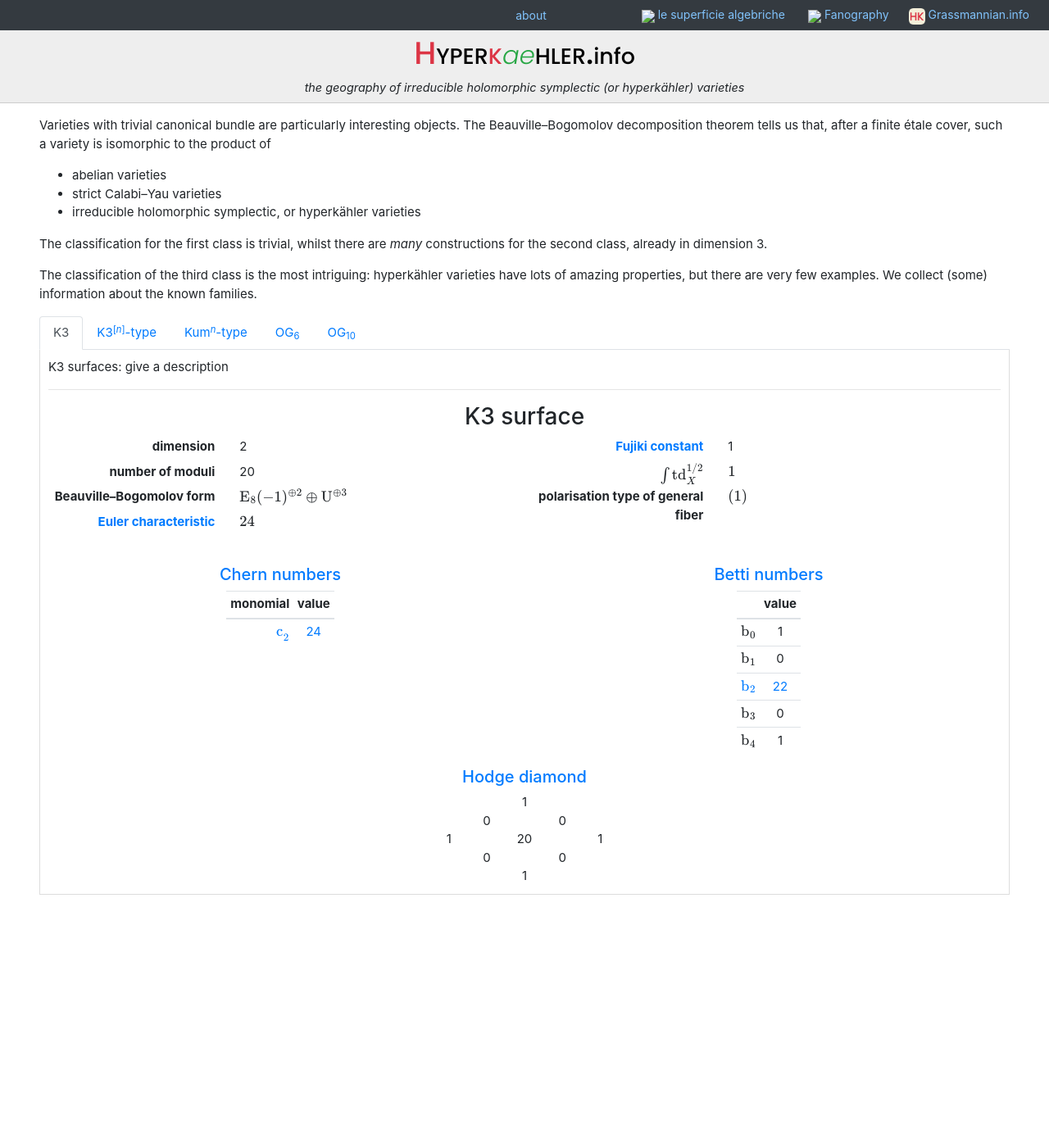
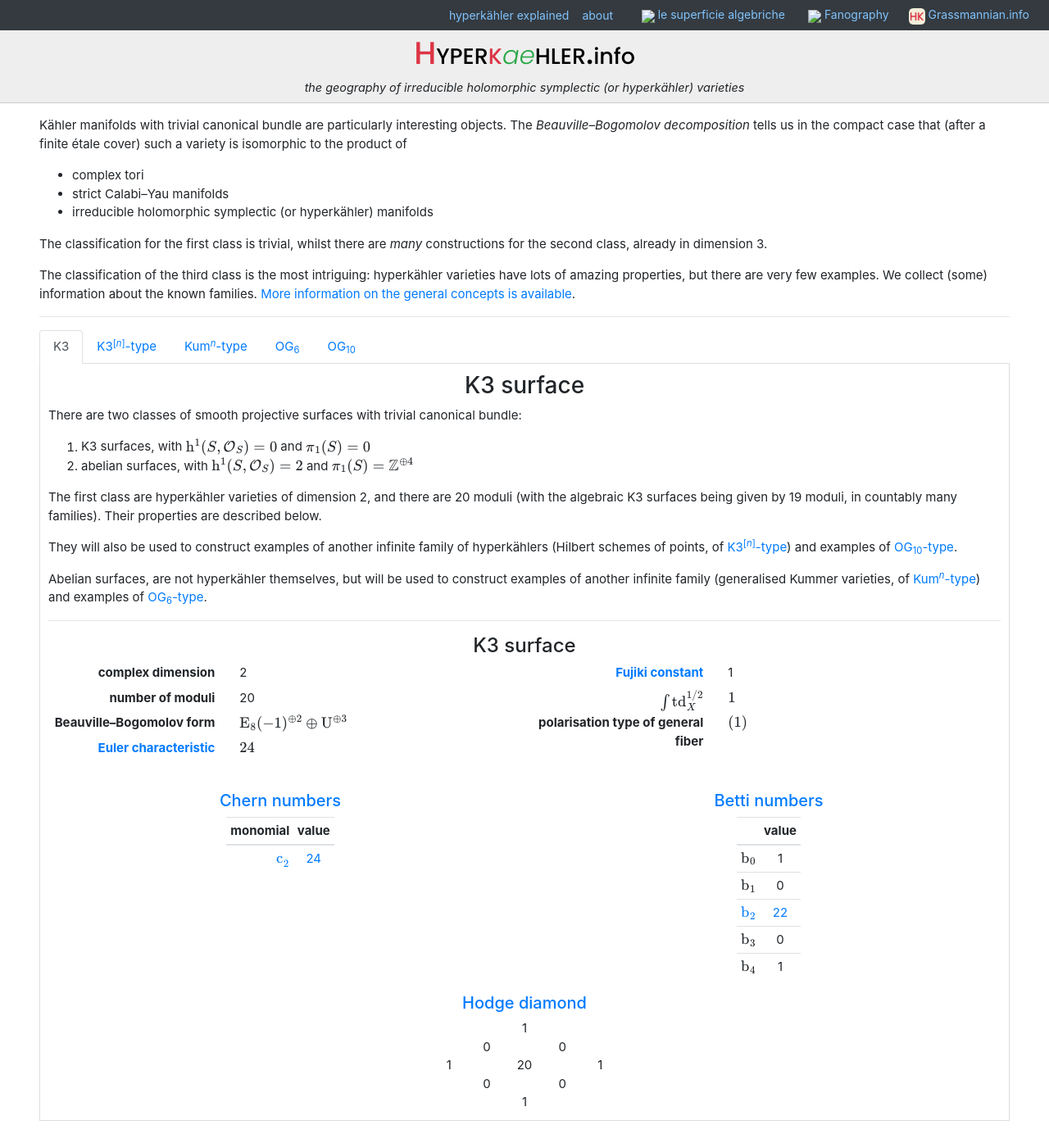
Before and after one commit to pbelmans/hyperkaehler-info, a Flask app: page / in a window 1280 px wide. Shown: the whole page at 82% size. Before the commit the page ends 1092 px from the top, so only its background shows below. Run offline with Flask 2, Linux system fonts and the light colour scheme; style sheets or scripts are compiled from the project's sources; parts of the project's set-up code (start-up, migrations or seed data) failed here and were passed over.

Commit message:
Adding descriptions, and improving interactivity with tabs navigation

```diff
--- a/application.py
+++ b/application.py
@@ -173,6 +173,9 @@ def index(): return render_template("index.html")
 @app.route("/about")
 def about(): return render_template("about.html")
 
+@app.route("/explained")
+def explained(): return render_template("explained.html")
+
 # specialised pages
 @app.route("/beauville-bogomolov")
 def beauville_bogomolov(): return render_template("beauville-bogomolov.html")
--- a/templates/betti.html
+++ b/templates/betti.html
@@ -6,4 +6,9 @@
 
 <p>Something something. Göttsche etc. Also for Hodge numbers.
 
+<p>Also include Salamon's relation: $2n$-dimensional hyperkähler has
+\[
+n\mathrm{b}_{2n}=2\sum_{j=1}^{2n}(-1)^j(3j^2-n)\mathrm{b}_{2n-j}(X)
+\]
+
 {% endblock %}
--- a/templates/bibliography.html
+++ b/templates/bibliography.html
@@ -10,7 +10,7 @@ which does cause some redundancies in the way you write a page...
 {% macro cite(keys, optional=False) %}
 {% if keys is string %}{% set keys = [keys] %}{% endif %}
 [
-{%- if optional -%}{{ optional }}, {% endif %}
+{%- if optional -%}{{ optional | safe }}, {% endif %}
 {% for key in keys %}<a href="#{{ key }}">{{ key }}</a>{% if not loop.last %}, {% endif %}{% endfor %}
 ]
 {% endmacro %}
--- a/templates/fujiki.html
+++ b/templates/fujiki.html
@@ -1,4 +1,5 @@
 {% extends "page.html" %}
+{% import "macros.html" as macros %}
 
 {% block title %}Fujiki constant{% endblock %}
 
--- a/templates/hodge.html
+++ b/templates/hodge.html
@@ -44,11 +44,11 @@
   \]
   -->
 
-  <dt>OG<sub>6</sub></dt>
+  <dt>{{ macros.OGsix() }}</dt>
   <dd class="ml-4">
   The Hodge numbers are computed in {{ bibliography.cite("MR3798592", "Theorem 1.1") }}.
 
-  <dt>OG<sub>10</sub></dt>
+  <dt>{{ macros.OGten() }}</dt>
   <dd class="ml-4">
   The Hodge numbers are computed in {{ bibliography.cite("1905.03217", "Theorem A") }}.
 </dl>
--- a/templates/index.html
+++ b/templates/index.html
@@ -1,19 +1,20 @@
 {% extends "page.html" %}
 {% import "macros.html" as macros %}
+{% import "bibliography.html" as bibliography %}
 
 {% block title %}Overview{% endblock %}
 
 {% block content %}
 
-<p>Varieties with trivial canonical bundle are particularly interesting objects. The Beauville&ndash;Bogomolov decomposition theorem tells us that, after a finite étale cover, such a variety is isomorphic to the product of
+<p>Kähler manifolds with trivial canonical bundle are particularly interesting objects. The <em>Beauville&ndash;Bogomolov decomposition</em> tells us in the compact case that (after a finite étale cover) such a variety is isomorphic to the product of
 <ul>
-  <li>abelian varieties
-  <li>strict Calabi&ndash;Yau varieties
-  <li>irreducible holomorphic symplectic, or hyperkähler varieties
+  <li>complex tori
+  <li>strict Calabi&ndash;Yau manifolds
+  <li>irreducible holomorphic symplectic (or hyperkähler) manifolds
 </ul>
 <p>The classification for the first class is trivial, whilst there are <em>many</em> constructions for the second class, already in dimension 3.
-<p>The classification of the third class is the most intriguing: hyperkähler varieties have lots of amazing properties, but there are very few examples. We collect (some) information about the known families.
-
+<p>The classification of the third class is the most intriguing: hyperkähler varieties have lots of amazing properties, but there are very few examples. We collect (some) information about the known families. <a href="/explained">More information on the general concepts is available</a>.
+<hr>
 <ul class="nav nav-tabs" id="table" role="tablist">
   <li class="nav-item" role="presentation"><a class="nav-link active" id="K3-tab" data-toggle="tab" href="#K3" role="tab" aria-controls="K3" aria-selected="true">K3</a></li>
   <li class="nav-item" role="presentation"><a class="nav-link" id="K3-n-tab" data-toggle="tab" href="#K3-n" role="tab" aria-controls="K3-n" aria-selected="false">{{ macros.K3n() }}-type</a></li>
@@ -24,7 +25,18 @@
 
 <div class="tab-content" id="table-content">
   <div class="tab-pane fade show active" id="K3" role="tabpanel" aria-labelledby="K3-tab">
-    K3 surfaces: give a description
+    <h3 class="text-center">K3 surface</h3>
+
+    <p>There are two classes of smooth projective surfaces with trivial canonical bundle:
+    <ol>
+      <li>K3 surfaces, with $\mathrm{h}^1(S,\mathcal{O}_S)=0$ and $\pi_1(S)=0$
+      <li>abelian surfaces, with $\mathrm{h}^1(S,\mathcal{O}_S)=2$ and $\pi_1(S)=\mathbb{Z}^{\oplus4}$
+    </ol>
+    <p>The first class are hyperkähler varieties of dimension 2, and there are 20 moduli (with the algebraic K3 surfaces being given by 19 moduli, in countably many families). Their properties are described below.
+
+    <p>They will also be used to construct examples of another infinite family of hyperkählers (Hilbert schemes of points, of <a class="tab-link" href="#K3-n">{{ macros.K3n("n") }}-type</a>) and examples of <a class="tab-link" href="#OG10">{{ macros.OGten() }}-type</a>.
+
+    <p>Abelian surfaces, are not hyperkähler themselves, but will be used to construct examples of another infinite family (generalised Kummer varieties, of <a class="tab-link" href="#Kum-n">{{ macros.Kumn("n") }}-type</a>) and examples of <a class="tab-link" href="#OG6">{{ macros.OGsix() }}-type</a>.
 
     <hr>
 
@@ -32,19 +44,28 @@
   </div>
 
   <div class="tab-pane fade" id="K3-n" role="tabpanel" aria-labelledby="K3-n-tab">
-    Hilbert schemes of points on K3 surfaces (and their deformations): give a description
+    <h3 class="text-center">{{ macros.K3n("n") }}-type</h3>
 
+    <p>The first examples of this type were constructed by Beauville in 1983 in {{ bibliography.cite("MR0730926", "&sect;6") }}, as Hilbert schemes of $n$ points on K3 surfaces, which explains their name.
+    <p>Other moduli spaces of sheaves on a K3 surface are, when smooth, also of this type (by Mukai, Göttsche, Huybrechts, O'Grady and finally Yoshioka), and give rise to deformations of Hilbert schemes of $n$ points.
+    <p class="alert alert-primary">expand this?</p>
+
+    <hr>
     <p><label for="K3-n-selector">value for <em>n</em> (2&ndash;10)</label>:
     <input type="number" id="K3-n-selector" name="K3-n-selector" min="2" max="10" value="2">
-    <hr>
 
     {% for i in range(2, 11) %}
       {{ macros.hyperkaehler(hyperkaehlers["K3-" + (i | string)]) }}
     {% endfor %}
+
+    {{ bibliography.references(["MR0730926"]) }}
   </div>
 
   <div class="tab-pane fade" id="Kum-n" role="tabpanel" aria-labelledby="Kumn-tab">
-    generalised Kummer varieties (and their deformations): give a description
+    <h3 class="text-center">{{ macros.Kumn("n") }}-type</h3>
+
+    <p>The first examples of this type were constructed by Beauville in 1983 in {{ bibliography.cite("MR0730926", "&sect;7") }}, as the fiber over 0 of the summation morphism $A^{[n+1]}\to A$ for an abelian surface $A$. For $n=1$ this becomes the Kummer surface of the abelian surface, which is a K3 surface, for $n\geq 2$ we obtain <em>generalised Kummer varieties</em>
+    <p class="alert alert-primary">expand this?</p>
 
     <p><label for="Kum-n-selector">value for <em>n</em> (2&ndash;10)</label>:
     <input type="number" id="Kum-n-selector" name="Kum-n-selector" min="2" max="10" value="2">
@@ -54,37 +75,80 @@
     {% for i in range(2, 11) %}
       {{ macros.hyperkaehler(hyperkaehlers["Kum-" + (i | string)]) }}
     {% endfor %}
+
+    {{ bibliography.references(["MR0730926"]) }}
   </div>
 
   <div class="tab-pane fade" id="OG6" role="tabpanel" aria-labelledby="OG6-tab">
-    O'Grady 6 (and their deformations): give a description
+    <h3 class="text-center">{{ macros.OGsix() }}-type</h3>
+
+    <p>The first example of this type was constructed by O'Grady in 2003 in {{ bibliography.cite("MR1966024") }}. It takes the Jacobian $J$ of a genus 2 curve as a principally polarised abelian variety, and considers a symplectic desingularisation of the moduli space of semistable sheaves with Mukai vector $(2,0,2)$ on the Jacobian (which is singular because the Mukai vector is divisible). There exists a locally trivial fibration over $J\times\widehat{J}$, and the fiber over $(0,0)$ is a new deformation type of hyperkähler varieties of dimension 6.
+
+    <p class="alert alert-primary">expand this?</p>
 
     <hr>
 
     {{ macros.hyperkaehler(hyperkaehlers["OG6"]) }}
+
+    {{ bibliography.references(["MR1966024"]) }}
   </div>
 
   <div class="tab-pane fade" id="OG10" role="tabpanel" aria-labelledby="OG10-tab">
-    O'Grady 10 (and their deformations): give a description
+    <h3 class="text-center">{{ macros.OGten() }}-type</h3>
+
+    <p>The first example of this type was constructed by O'Grady in 1999 in {{ bibliography.cite("MR1703077") }}. It takes a K3 surface and some polarisation on it, and considers a symplectic desingularisation of the moduli space of semistable sheaves with Mukai vector $(2,0,4)$ (which is singular because the Mukai vector is divisible). This is a new deformation type of hyperkähler varieties of dimension 10.
+
+    <p class="alert alert-primary">expand this?</p>
 
     <hr>
 
     {{ macros.hyperkaehler(hyperkaehlers["OG10"]) }}
+
+    {{ bibliography.references(["MR1703077"]) }}
   </div>
 </div>
 
 <script type="text/javascript">
+// hide all but the K3^[2] and Kum^2 in the tabs
 $("div[data-type^=K3-], div[data-type^=Kum-]").hide();
 $("div[data-type=K3-2], div[data-type=Kum-2").show();
 
+// selectors for the number of points in K3^[n] and Kum^n-type
 $("input#K3-n-selector").change(function() {
   $("div[data-type^=K3-]").hide();
   $("div[data-type^=K3-" + $(this).val() + "]").show();
 });
-
 $("input#Kum-n-selector").change(function() {
   $("div[data-type^=Kum-]").hide();
   $("div[data-type^=Kum-" + $(this).val() + "]").show();
+});
+
+// make a.tab-link work like a link to a different tab
+$("a.tab-link").click(function(e) {
+  $("a#" + e.currentTarget.href.split("#")[1] + "-tab").tab("show");
+});
+
+// make the tab-view on the frontpage remember the selected type
+$(document).ready(() => {
+  let url = location.href.replace(/\/$/, "");
+
+  if (location.hash) {
+    const hash = url.split("#");
+    $('ul#table a[href="#'+hash[1]+'"]').tab("show");
+    url = location.href.replace(/\/#/, "#");
+    history.replaceState(null, null, url);
+    setTimeout(() => {
+      $(window).scrollTop(0);
+    }, 400);
+  }
+
+  $('a[data-toggle="tab"]').on("click", function() {
+    let newUrl;
+    const hash = $(this).attr("href");
+    if (hash == "#K3") newUrl = url.split("#")[0];
+    else newUrl = url.split("#")[0] + hash;
+    history.replaceState(null, null, newUrl);
+  });
 });
 </script>
 
--- a/templates/macros.html
+++ b/templates/macros.html
@@ -6,12 +6,12 @@
 {% macro hyperkaehler(X) %}
 <div data-type="{{ X.key }}">
 
-<h3 class="text-center">{{ X.name | safe }}</h3>
+<h4 class="text-center">{{ X.name | safe }}</h4>
 
 <div class="row">
   <div class="col-md-6">
     <dl class="row basic">
-      <dt class="col-7 text-right">dimension</dt>
+      <dt class="col-7 text-right">complex dimension</dt>
       <dd class="col-5 text-left">{{ X.dimension }}</dd>
 
       <dt class="col-7 text-right">number of moduli</dt>
--- a/templates/navigation.html
+++ b/templates/navigation.html
@@ -7,6 +7,7 @@
 
   <div class="collapse navbar-collapse" id="navbarSupportedContent">
     <ul class="navbar-nav mx-auto">
+      <li class="nav-item ml-3 ml-md-0"><a class="nav-link py-2" href="/explained">hyperkähler explained</a></li>
       <li class="nav-item ml-3 ml-md-0"><a class="nav-link py-2" href="/about">about</a></li>
 
       <li class="nav-item d-md-none ml-3 mt-2 text-white">other:</li>
```
Also changed, not shown: templates/explained.html (added, +13 -0 lines), 1 other file.
